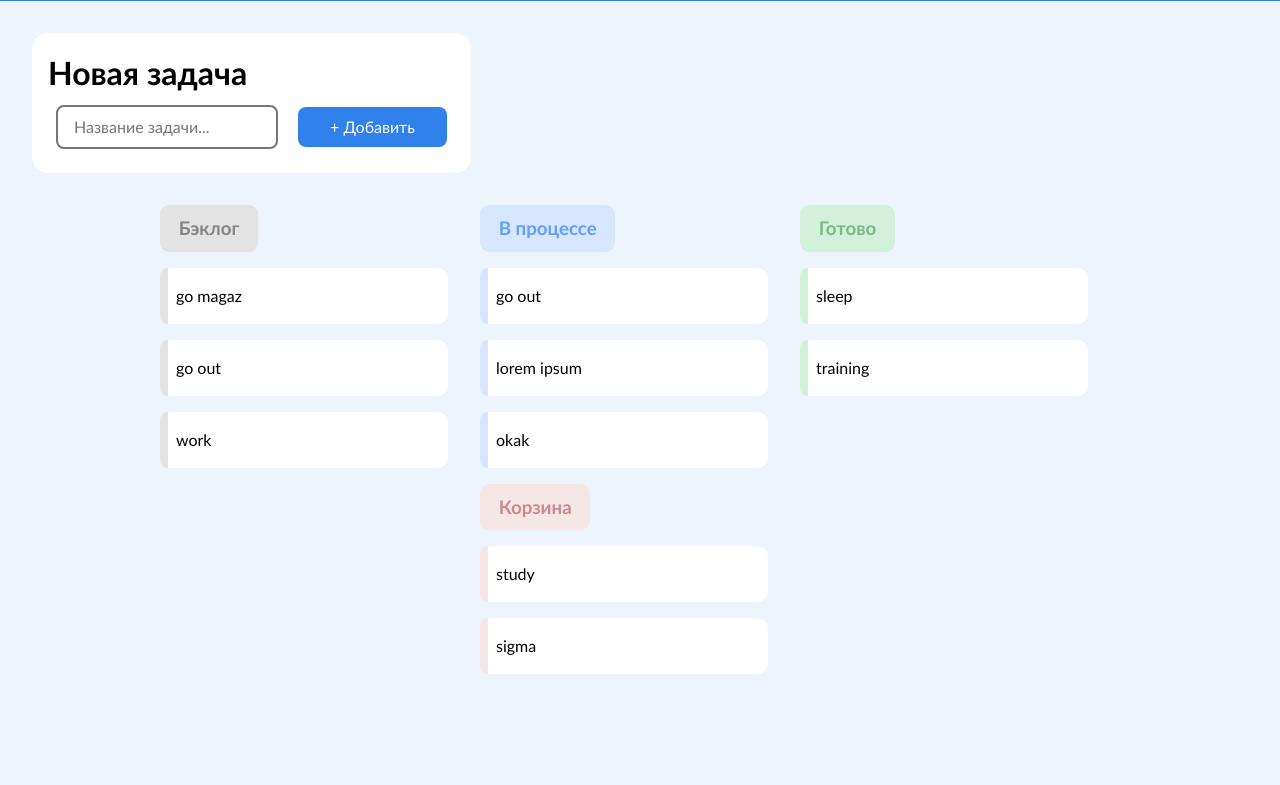
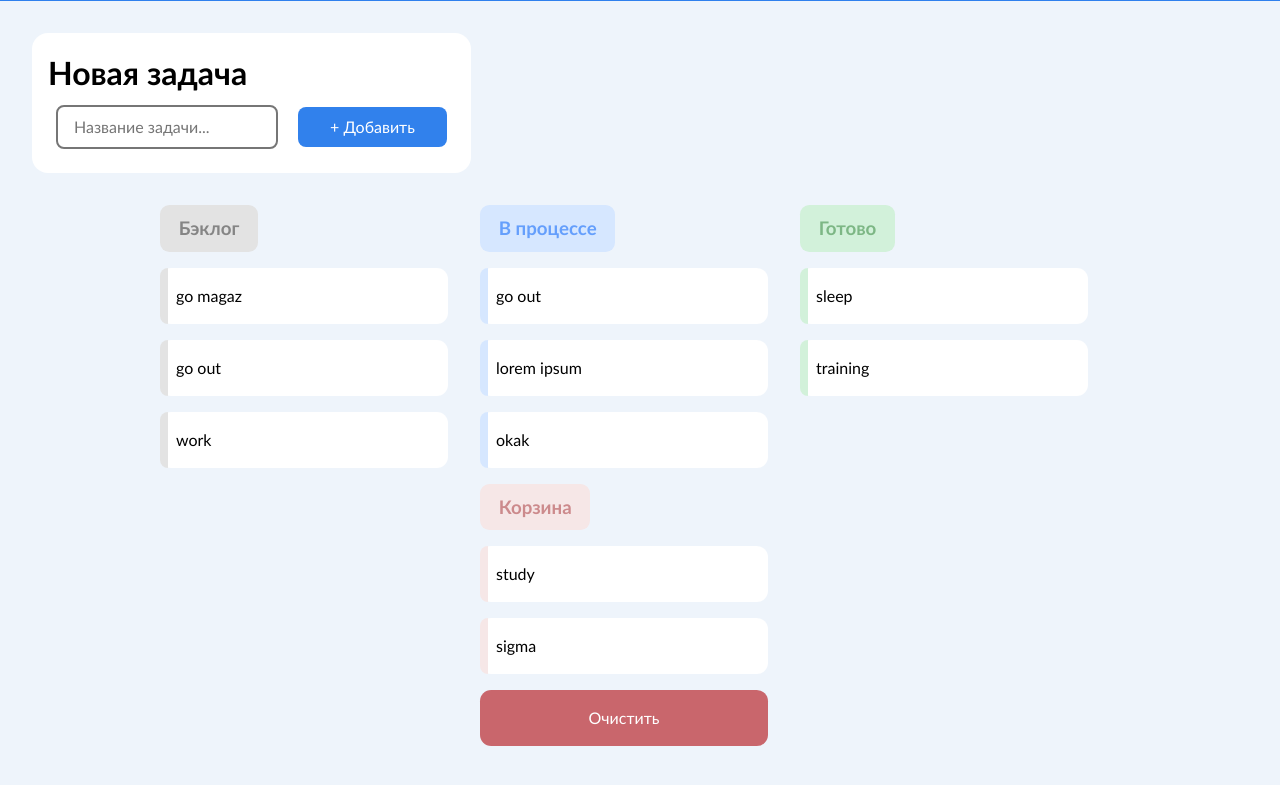
Before and after one commit to vinhtik/todo-list, a plain HTML site: page index.html in a window 1280 px wide. Shown: the part 79-864 px from the top of the page. Drawn offline with Linux system fonts and the light colour scheme.

Commit message:
feat:added button clear

```diff
--- a/css/main.css
+++ b/css/main.css
@@ -74,13 +74,14 @@ input:focus{
 
 .task-list{
     display: flex;
+    position: relative;
     flex-direction: column;
     width: fit-content;
     margin-right: 2em;
 }
 
 ul{
-    margin-bottom: 1em;
+    margin-top: 1em;
 }
 
 h3 {
--- a/src/presenter/task-board-presenter.js
+++ b/src/presenter/task-board-presenter.js
@@ -28,13 +28,14 @@ export default class TasksBoardPresenter {
                 status: currentStatus
             });
 
+            render(listComponent, this.#tasksBoardComponent.getElement());
+            const tasksContainer = listComponent.getElement().querySelector('ul.tasks-container');
+
             const filterTasks = this.boardTasks.filter(task => task.status === currentStatus)
-
-            render(listComponent, this.#tasksBoardComponent.getElement());
 
             for(let j = 0; j < filterTasks.length; j++){
                 const taskComponent = new TaskComponent({task: filterTasks[j]});
-                render(taskComponent, listComponent.getElement());
+                render(taskComponent, tasksContainer);
             }
         }
     }
--- a/src/view/list-component.js
+++ b/src/view/list-component.js
@@ -1,15 +1,15 @@
 import {createElement} from '../framework/render.js';
-import { Status } from '../const.js';
 
 function createList(title, status) {
+  const clearButton = status === "trash" ? `<button class="clear">Очистить</button>`:'';
 
     return (
         `
         <div class="task-list">
             <h3 class="${status}">${title}</h3>
             <ul class="tasks-container"></ul>
+            ${clearButton}
         </div>
-
 `
       );
 }
```
